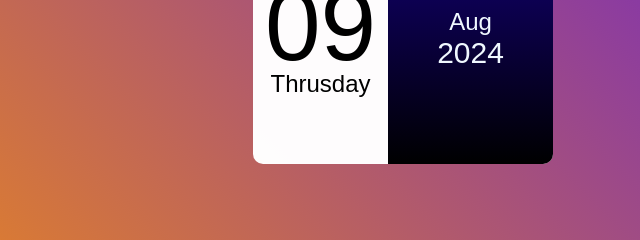
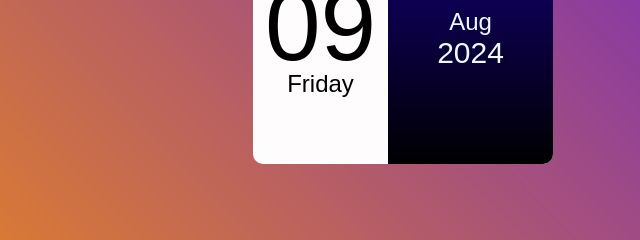
Before and after one commit to Singhdevraaj/calender, a plain HTML site: page index.html in a window 1280 px wide. Shown: the part 361-601 px from the top of the page, 237-877 px from the left. Drawn offline with Linux system fonts and the light colour scheme.

Commit message:
Update index.html
removing day mistake

```diff
--- a/index.html
+++ b/index.html
@@ -26,7 +26,7 @@
         const day = document.getElementById("day");
         const month = document.getElementById("month");
         const year = document.getElementById("year");
-        const WeekDays = ["Saturday","Sunday","Monday","Tuesday","Wednesday","Thrusday","Friday"];
+        const WeekDays = ["Sunday","Monday","Tuesday","Wednesday","Thrusday","Friday","Saturday"];
         const AllMonth = ["Jan","Feb","Mar","Apr","May","June","July","Aug","Sep","Oct","Nov","Dec"];
             const today = new Date();
 
```
